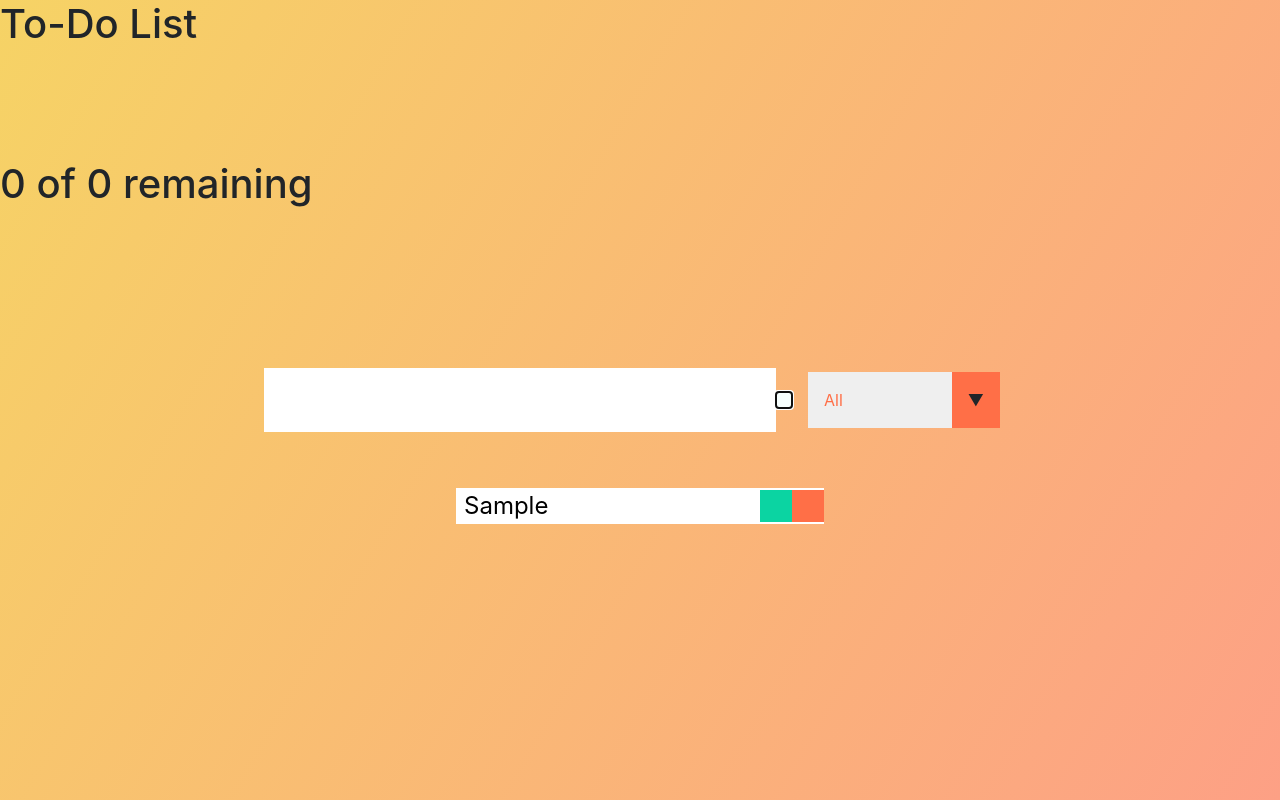
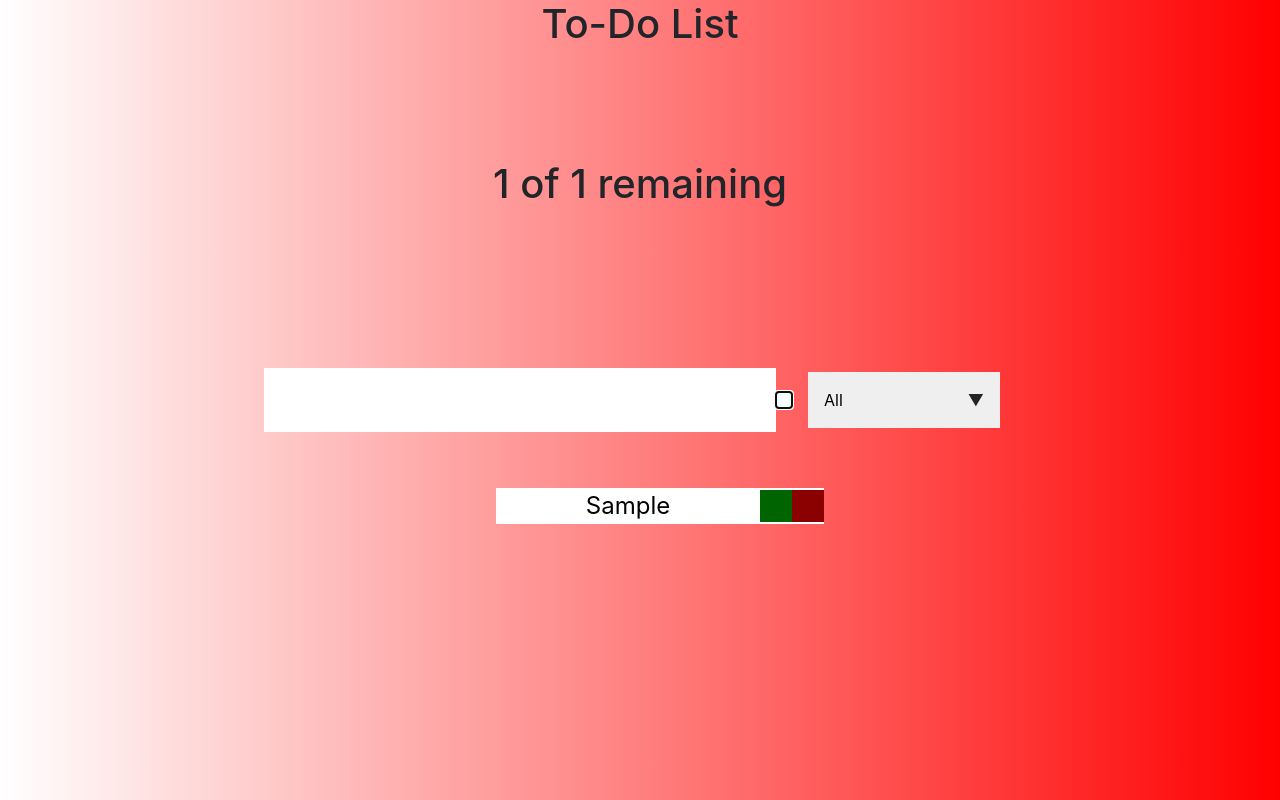
Before and after one commit to nasthosh/to-do-application, a React (Create React App) app: page / in a window 1280 px wide. Both pictures are taken after typing "Sample" into the empty fields and a click on the button 784 px from the left and 400 px from the top of the page. Built offline with nearby package versions, Linux system fonts and the light colour scheme; the HTML template or start-up script is replaced by a standard one.

Commit message:
Tasks remaining and completed tasks count done

```diff
--- a/src/App.css
+++ b/src/App.css
@@ -1,67 +1,15 @@
-/*.App {*/
-/*  text-align: center;*/
+/** {*/
+/*  margin: 0;*/
+/*  padding: 0;*/
+/*  box-sizing: border-box;*/
 /*}*/
 
-/*.App-logo {*/
-/*  height: 40vmin;*/
-/*  pointer-events: none;*/
-/*}*/
+.App {
+  text-align: center;
+}
 
-/*@media (prefers-reduced-motion: no-preference) {*/
-/*  .App-logo {*/
-/*    animation: App-logo-spin infinite 20s linear;*/
-/*  }*/
-/*}*/
-
-/*.App-header {*/
-/*  background-color: #282c34;*/
-/*  min-height: 100vh;*/
-/*  display: flex;*/
-/*  flex-direction: column;*/
-/*  align-items: center;*/
-/*  justify-content: center;*/
-/*  font-size: calc(10px + 2vmin);*/
-/*  color: white;*/
-/*}*/
-
-/*.App-link {*/
-/*  color: #61dafb;*/
-/*}*/
-
-/*.todo-list {*/
-/*  background: #e8e8e8;*/
-/*  border-radius: 4px;*/
-/*  max-width: 400px;*/
-/*  padding: 5px;*/
-/*}*/
-
-/*.todo {*/
-/*  align-items: center;*/
-/*  background: #fff;*/
-/*  border-radius: 3px;*/
-/*  box-shadow: 1px 1px 1px rgba(0, 0, 0, 0.15);*/
-/*  display: flex;*/
-/*  font-size: 12px;*/
-/*  justify-content: space-between;*/
-/*  margin-bottom: 6px;*/
-/*  padding: 3px 10px;*/
-/*}*/
-
-/*@keyframes App-logo-spin {*/
-/*  from {*/
-/*    transform: rotate(0deg);*/
-/*  }*/
-/*  to {*/
-/*    transform: rotate(360deg);*/
-/*  }*/
-/*}*/
-* {
-  margin: 0;
-  padding: 0;
-  box-sizing: border-box;
-}
 body {
-  background-image: linear-gradient(120deg, #f6d365 0%, #fda085 100%);
+  background-image: linear-gradient(to right, rgba(255,0,0,0), rgba(255,0,0,1));
   color: white;
   font-family: "Poppins", sans-serif;
   min-height: 100vh;
@@ -85,13 +33,13 @@ form button {
   background: white;
 }
 form button {
-  color: #ff6f47;
+  //color: #ff6f47;
   background: #f7fffe;
   cursor: pointer;
   transition: all 0.3s ease;
 }
 form button:hover {
-  background: #ff6f47;
+  //background: #ff6f47;
   color: white;
 }
 .todo-container {
@@ -124,7 +72,7 @@ form button:hover {
 
 .trash-btn,
 .complete-btn {
-  background: #ff6f47;
+  background: darkred;
   color: white;
   border: none;
   padding: 1rem;
@@ -132,7 +80,8 @@ form button:hover {
   font-size: 1rem;
 }
 .complete-btn {
-  background: rgb(11, 212, 162);
+  //background: rgb(11, 212, 162);
+  background: darkgreen;
 }
 .todo-item {
   padding: 0rem 0.5rem;
@@ -172,7 +121,7 @@ select {
   overflow: hidden;
 }
 select {
-  color: #ff6f47;
+  //color: #ff6f47;
   font-family: "Poppins", sans-serif;
   cursor: pointer;
   width: 12rem;
@@ -184,7 +133,7 @@ select {
   top: 0;
   right: 0;
   padding: 1rem;
-  background: #ff6f47;
+  //background: #ff6f47;
   cursor: pointer;
   pointer-events: none;
 }
--- a/src/App.js
+++ b/src/App.js
@@ -12,26 +12,24 @@ function App() {
   const [toggleStatus, setToggleStatus] = useState("all");
   const [filteredTodos, setFilteredTodos] = useState([]);
 
+
   useEffect(() => {
       filterHandler();
     }, [todos, toggleStatus]);
 
-  let countTotalTasks = 0;
-  let incompletedTasks = 0;
+
   const filterHandler = () => {
         switch (toggleStatus) {
             case 'completed':
                 setFilteredTodos(todos.filter(todo => todo.completed === true));
-                countTotalTasks = todos.length;
-                incompletedTasks = countTotalTasks - todos.filter(todo => todo.completed === true).length;
                 break;
             case 'not completed':
                 setFilteredTodos(todos.filter(todo => todo.completed === false));
-                countTotalTasks = todos.length;
+                //countTotalTasks = todos.length;
                 break;
             default:
                 setFilteredTodos(todos);
-                countTotalTasks = todos.length;
+                //countTotalTasks = todos.length;
                 break;
         }
   };
@@ -42,7 +40,7 @@ function App() {
         <h1>To-Do List</h1>
       </header>
       <header>
-         <h1>{incompletedTasks} of {countTotalTasks} remaining</h1>
+         <h1>{((todos.length) - todos.filter(todo => todo.completed === true).length)} of {todos.length} remaining</h1>
       </header>
 
       <Form
```
